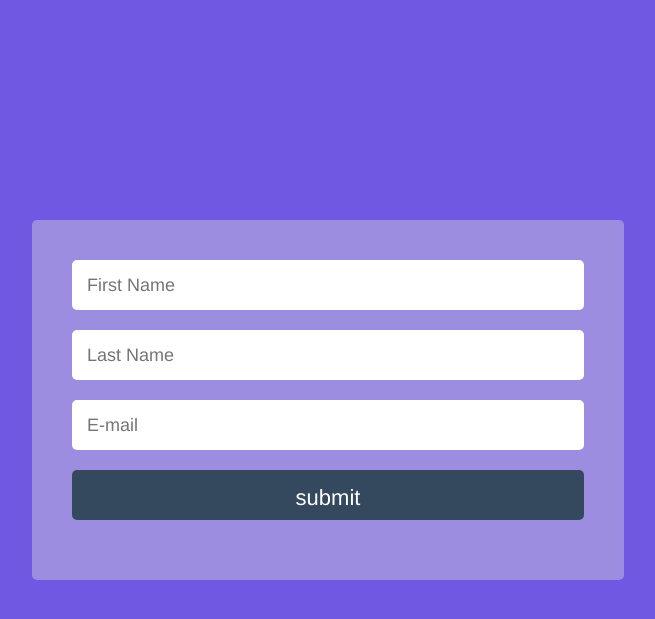
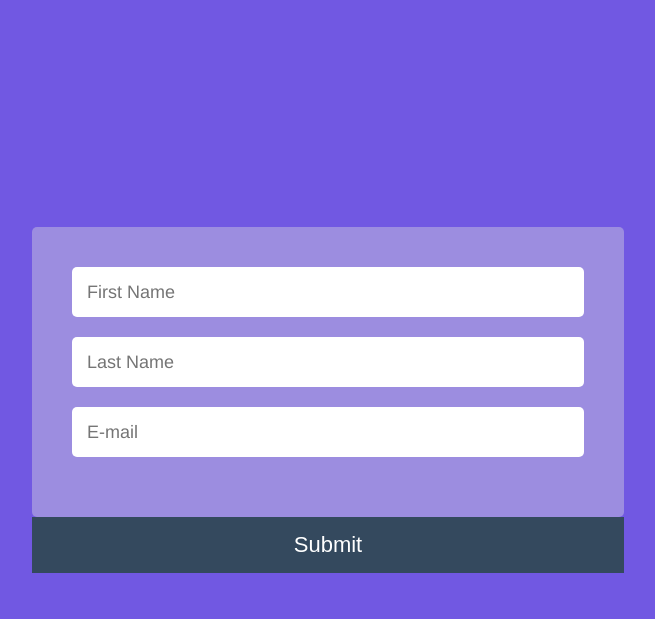
Before and after one commit to davidtabat/lilo, a PHP site: page / in a window 1280 px wide. Shown: the top 619 px of the page, without its empty margins (312-967 px from the left). Run offline with PHP 8.4, Linux system fonts and the light colour scheme; some libraries are stand-ins or nearby versions.

Commit message:
Update index.php

```diff
--- a/form/index.php
+++ b/form/index.php
@@ -7,15 +7,20 @@
 </head>
 <body>
  <div class="center">
-  <form>
+     <div class="container">
+  <form id="myform">
     <input type="text" name="fname" id="first_name" required placeholder="First Name">
     <input type="text" name="lname" id="last_name" required placeholder="Last Name">
     <input type="email" name="email" id="email" required placeholder="E-mail">
-    <input type="submit" name="submit" id="submit" value="submit">
     <div id="div1"></div>
-    <script>
+
+  </form>
+         <button id="submit">Submit</button>
+     </div>
+
+     <script>
         $(document).ready(function(){
-        $("#submit").focusin(function(){
+        $("button").click(function(){
             var fname  = $("#first_name").val();
             var lname   = $("#last_name").val();
             var email       = $("#email").val();
@@ -26,11 +31,18 @@
               data: { "fname": fname, "lname": lname, "email": email, "submit": submit},
 
               success: function(data){
-                    $("#div1").html(data);
+                  if(data==1) {
+                      $("#div1").css('color', '#2ed573');
+                      $("#div1").html("New record was created succesfully");
+                      $("#myform")[0].reset();
+                    }
+                  else {
+                      $("#div1").css('color', '#ff4757');
+                      $("#div1").html(data);
+                  }
                 }
 
              });
-
 
             $.ajax({
               type: "POST",
@@ -42,8 +54,6 @@
           });
         });
     </script>
-  </form>
 </div>
-
 </body>
 </html>
```
